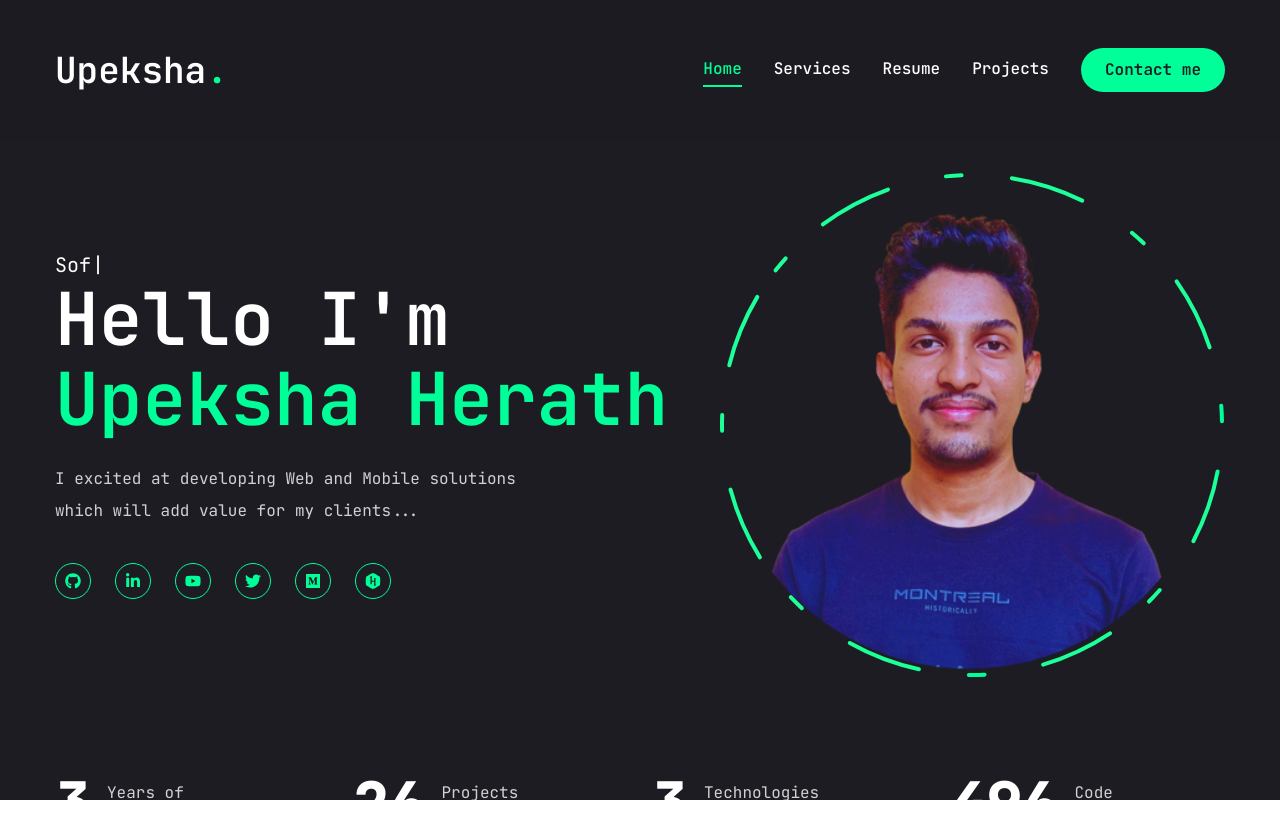
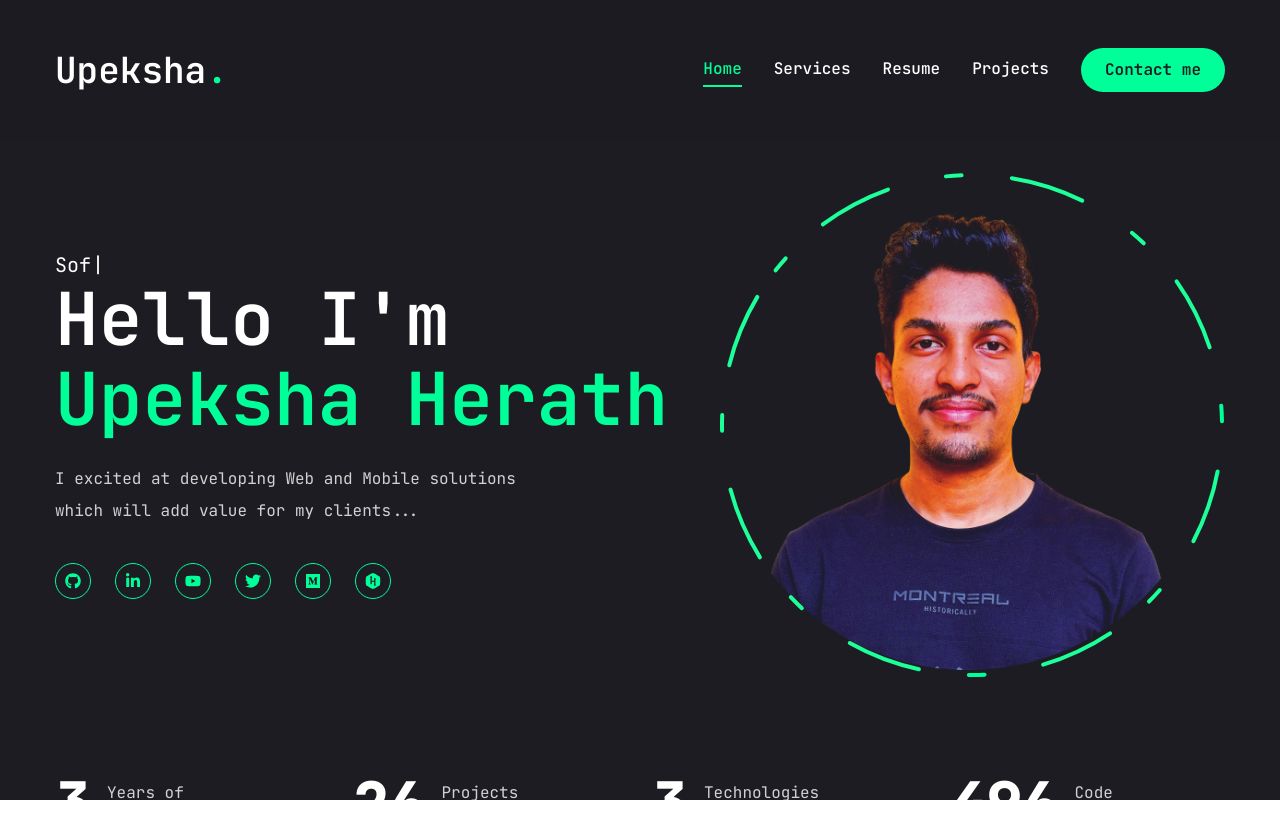
Before and after one commit to UpekshaHerath/UpekshaHerath.github.io, a Next.js app: page / in a window 1280 px wide. Shown: the top 838 px of the page. Built offline with nearby package versions, Linux system fonts and the light colour scheme.

Commit message:
feat: update profile photo to new image

```diff
--- a/components/Photo.jsx
+++ b/components/Photo.jsx
@@ -23,7 +23,7 @@ const Photo = () => {
           className="w-[298px] h-[298px] xl:w-[498px] xl:h-[498px] mix-blend-lighten absolute"
         >
           <Image
-            src="/assets/photo2.png"
+            src="/assets/photo3.png"
             priority
             quality={100}
             fill
```
Also changed, not shown: public/assets/photo3.png (added).
